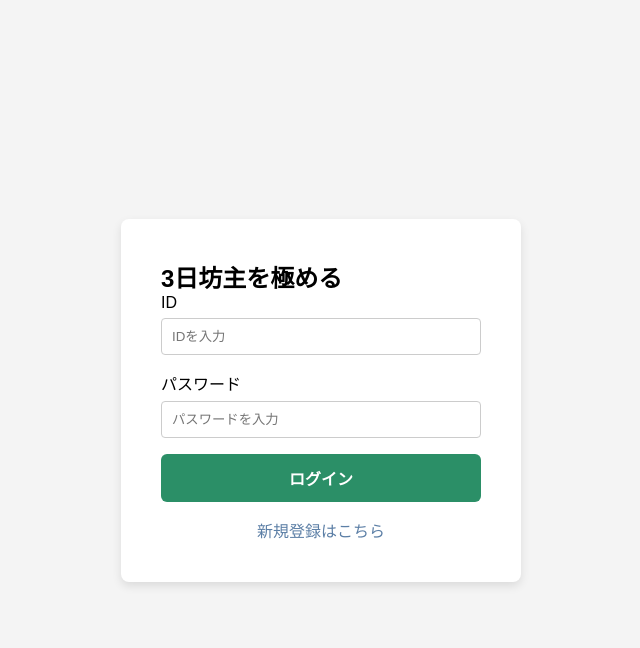
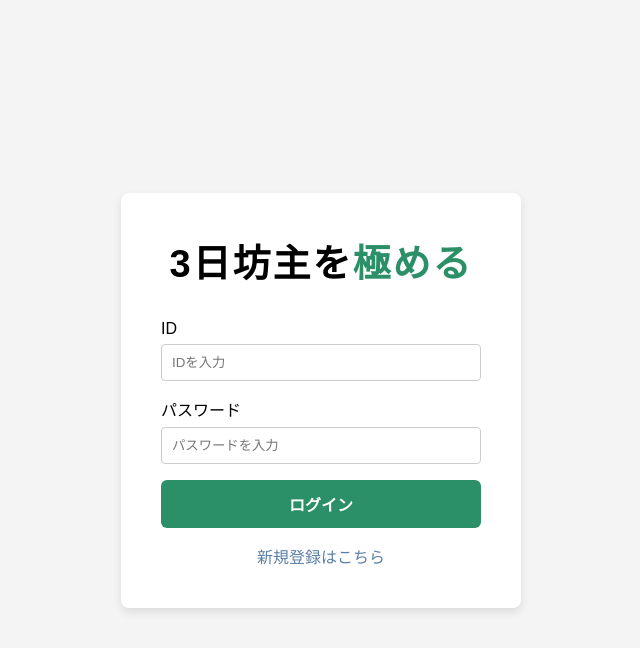
Before and after one commit to tmk581983-png/F_team, a Flask app: page /login/ in a window 1280 px wide. Shown: the top 648 px of the page, without its empty margins (319-959 px from the left). Run offline with Flask 2, Linux system fonts and the light colour scheme.

Commit message:
ログイン画面のタイトルデザインを調整

```diff
--- a/app/static/css/login_style.css
+++ b/app/static/css/login_style.css
@@ -20,6 +20,19 @@ body {
   padding: 40px;
   box-shadow: 0 4px 10px rgba(0,0,0,0.1);
   border-radius: var(--radius);
+}
+
+.auth-card h1 {
+  text-align: center;
+  font-family: "Hiragino Kaku Gothic ProN", "Hiragino Sans", sans-serif;
+  font-size: 38px;
+  font-weight: 800;
+  letter-spacing: 2px;
+  margin-bottom: 32px;
+}
+
+.auth-card h1 span {
+  color: var(--main-color);
 }
 
 .auth-card input {
--- a/app/templates/login.html
+++ b/app/templates/login.html
@@ -13,7 +13,7 @@
 
   <main class="auth-container">
     <section class="auth-card">
-      <h1>3日坊主を極める</h1>
+      <h1>3日坊主を<span>極める</span></h1>
       {% if error %}
       <div class="error-popup" id="errorPopup">
         <div class="error-popup-content">
```
